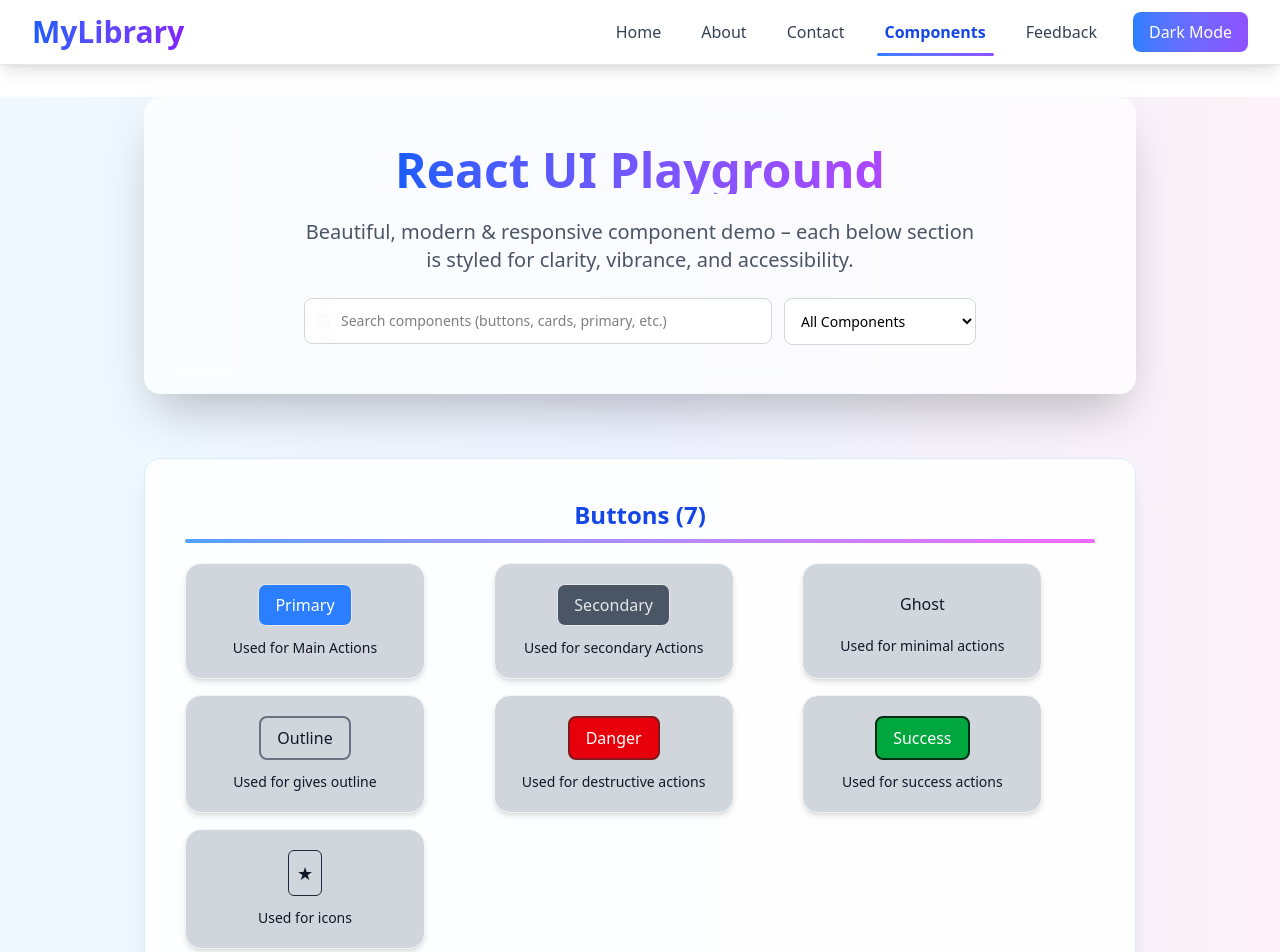
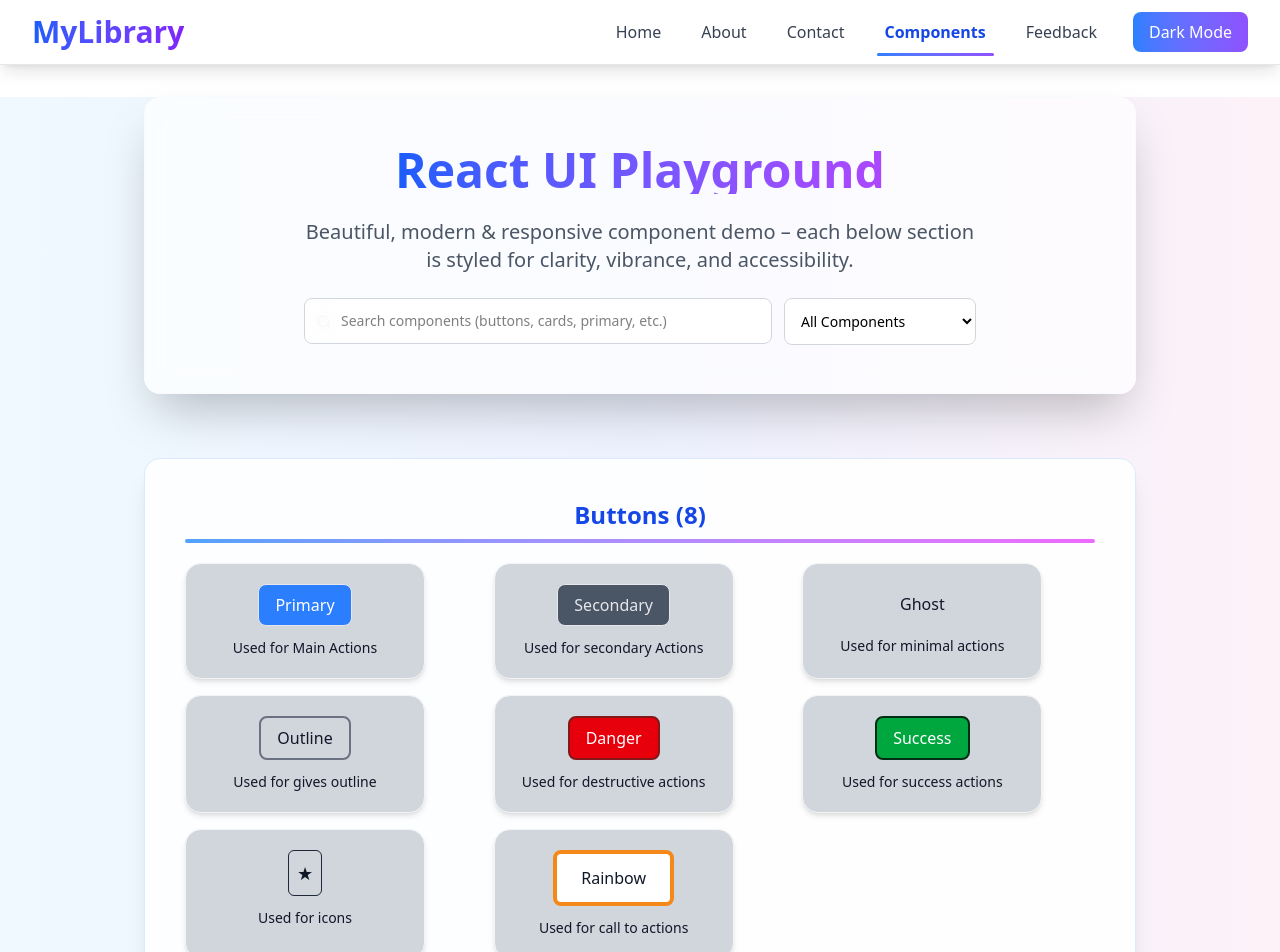
Before and after one commit to xMrAfonso/component-library, a Next.js app: page /components in a window 1280 px wide. Shown: the top 952 px of the page. Built offline with nearby package versions, Linux system fonts and the light colour scheme.

Commit message:
feat: Added a Rainbow Button.

```diff
--- /dev/null
+++ b/src/app/components/buttons/RainbowButton.jsx
@@ -0,0 +1,29 @@
+import React from 'react';
+
+const RainbowButton = ({ children, onClick, className = '' }) => {
+  return (
+    <button
+      onClick={onClick}
+      className={`relative px-6 py-3 bg-white dark:bg-gray-900 text-gray-900 dark:text-white rounded-lg font-medium transition-all duration-200 border-4 ${className}`}
+      style={{
+        animation: 'rainbow-border 3s linear infinite',
+      }}
+    >
+      <style jsx>{`
+        @keyframes rainbow-border {
+          0% { border-color: #ef4444; }
+          14% { border-color: #f59e0b; }
+          28% { border-color: #eab308; }
+          42% { border-color: #22c55e; }
+          57% { border-color: #06b6d4; }
+          71% { border-color: #3b82f6; }
+          85% { border-color: #8b5cf6; }
+          100% { border-color: #ef4444; }
+        }
+      `}</style>
+      {children}
+    </button>
+  );
+};
+
+export default RainbowButton;
--- a/src/app/components/page.jsx
+++ b/src/app/components/page.jsx
@@ -48,6 +48,7 @@ import Checkbox from "./inputs/Checkbox";
 import Tabs from "./navigation/Tabs";
 import Breadcrumb from "./navigation/Breadcrumb";
 import Pagination from "./navigation/Pagination";
+import RainbowButton from "@/app/components/buttons/RainbowButton";
 
 export default function Page() {
   // Search and Filter State
@@ -112,7 +113,8 @@ export default function Page() {
       { name: 'Outline Button', component: <OutlineButton>Outline</OutlineButton>, keywords: ['outline', 'border', 'stroke'] , desc : "Used for gives outline"},
       { name: 'Danger Button', component: <DangerButton>Danger</DangerButton>, keywords: ['danger', 'error', 'delete', 'warning', 'red'] , desc : "Used for destructive actions" },
       { name: 'Success Button', component: <SuccessButton>Success</SuccessButton>, keywords: ['success', 'confirm', 'done', 'green'] , desc : "Used for success actions"},
-      { name: 'Icon Button', component: <IconButton aria-label="star">★</IconButton>, keywords: ['icon', 'star', 'symbol'] , desc : "Used for icons"}
+      { name: 'Icon Button', component: <IconButton aria-label="star">★</IconButton>, keywords: ['icon', 'star', 'symbol'] , desc : "Used for icons"},
+        { name: 'Rainbow Button', component: <RainbowButton>Rainbow</RainbowButton>, keywords: ['rainbow', 'action', 'colorful'] , desc : "Used for call to actions"}
     ],
     cards: [
       { name: 'Simple Card', component: <SimpleCard title="Simple Card" description="A minimal card with actions." />, keywords: ['simple', 'basic', 'minimal'] },
```
